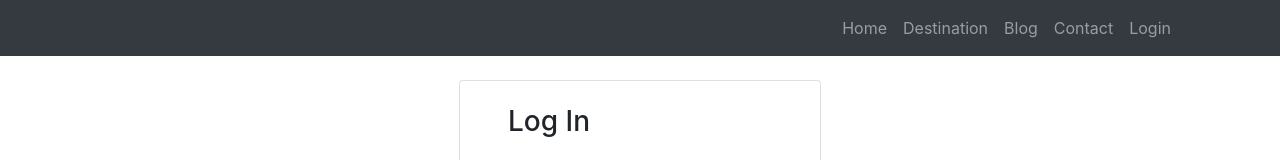
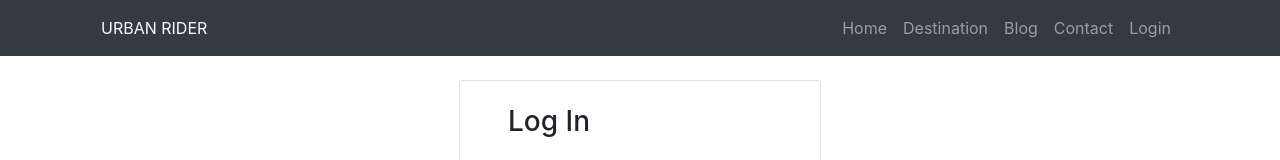
Before and after one commit to Shahed70/Chattogram-rider, a React (Create React App) app: page /login in a window 1280 px wide. Shown: the top 160 px of the page. Built offline with nearby package versions, Linux system fonts and the light colour scheme; what google-maps-react would draw is missing.

Commit message:
logo added

```diff
--- a/src/Components/Destination/Destination.js
+++ b/src/Components/Destination/Destination.js
@@ -8,16 +8,14 @@ import './Destination.css'
 
 
 const Destination = () => {
-        // let {pathname} = useLocation()
-        // let len = pathname.length
-        // const id = pathname.slice(13,len)
+        let {pathname} = useLocation()
+        let len = pathname.length
+        const id = pathname.slice(13,len)
 
         const [data, setData] = useState({})
         const [choosed, setChoosed] = useState(true)
         const [address, setAddress] = useState({})
 
-        //  const {id} = useParams()
-        //  console.log(id);
         const vehicleSingleData = rideData.find(data => {
         return data.name === `${id}`
         })
--- a/src/Components/Header/Header.js
+++ b/src/Components/Header/Header.js
@@ -8,7 +8,7 @@ const Header = () => {
 <div className="container-fluid bg-dark">
       <div className="container">
         <nav className="navbar navbar-expand-md navbar-dark bg-dark">
-
+            <Link className="text-light link" to="/">URBAN RIDER</Link>
           <button
             className="navbar-toggler"
             type="button"
```
